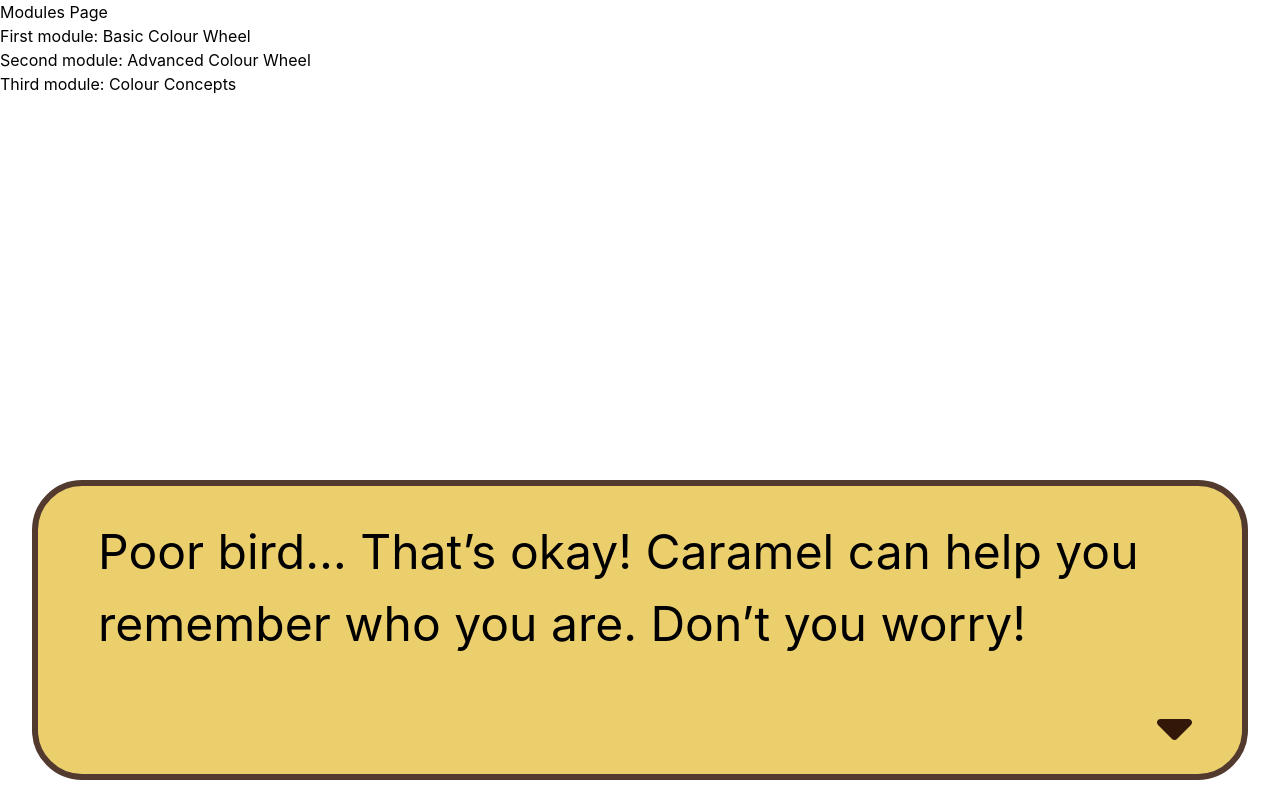
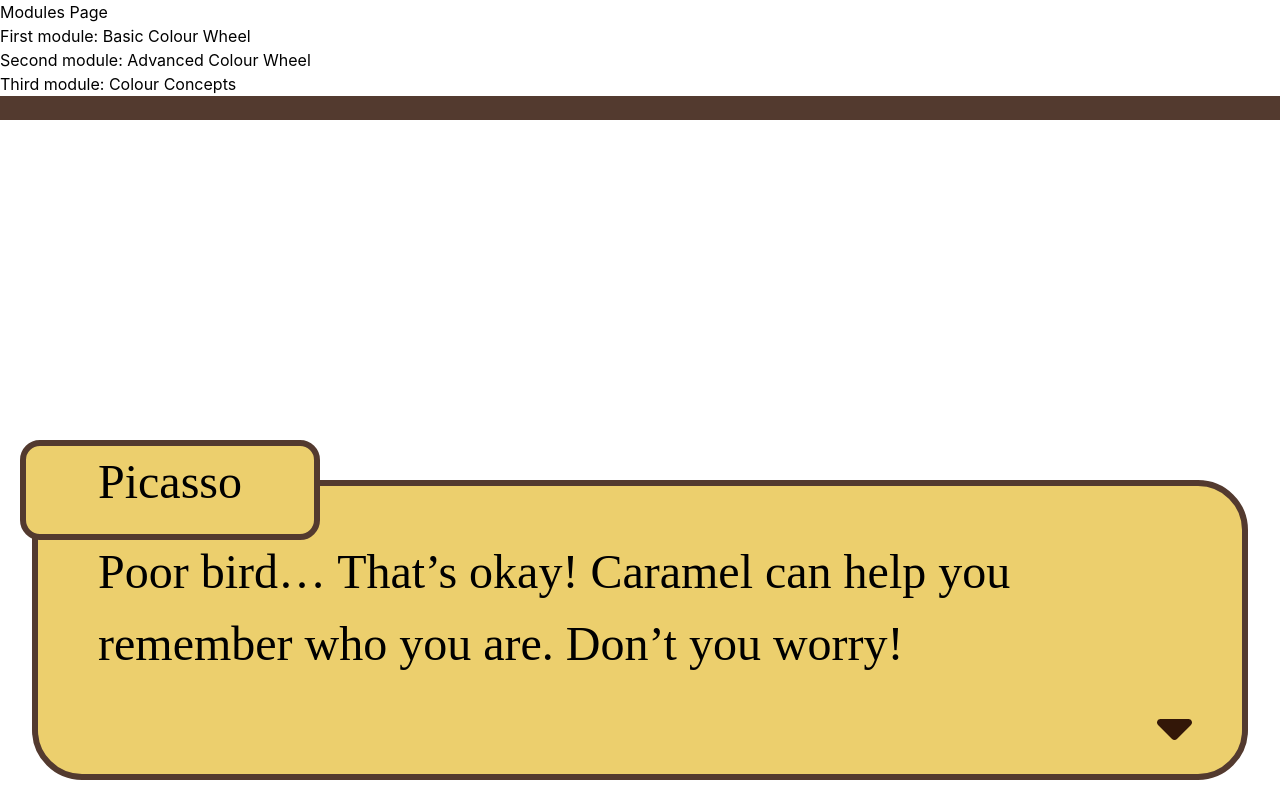
Before and after one commit to SE701G9/Colourful-Adventures, a React (Create React App) app: page /modules in a window 1280 px wide. Built offline with nearby package versions, Linux system fonts and the light colour scheme.

Commit message:
Added DialogueName and DialogueMenu components

```diff
--- a/src/components/DialogueBox.css
+++ b/src/components/DialogueBox.css
@@ -8,7 +8,8 @@
     border-radius: 50px;
     background-color: #ECCF6D;
     display: block;
-    padding: 30px 60px;
+    padding: 50px 60px;
+    z-index: 0;
   }
 
   .dialogue-message{
--- a/src/components/DialogueBox.tsx
+++ b/src/components/DialogueBox.tsx
@@ -2,9 +2,10 @@ import React from "react";
 import './DialogueBox.css';
 import DialogueButton from "./DialogueButton";
 
-/*type DialogueProps = {
+type DialogueBoxProps = {
+    message : string;
     children : React.ReactNode;
-}*/
+}
 
 const changeDialogue = () => {
     alert('Hello!');
@@ -19,11 +20,10 @@ function Dialogue(props: DialogueProps){
 }
 
 
-const DialogueBox = () => (
+const DialogueBox = ({message}: DialogueBoxProps) => (
     <div className="dialogue-box">{}
         <div className="dialogue-message">
-            <Dialogue
-                message= "Poor bird… That’s okay! Caramel can help you remember who you are. Don’t you worry!"/>
+            <h1> {message}</h1>
         </div>
         <DialogueButton
             onClick={changeDialogue}>
--- a/src/components/DialogueButton.css
+++ b/src/components/DialogueButton.css
@@ -1,5 +1,4 @@
 .dialogue-button{
-    color: "#CC3333";
     font-size: 3.5em;
     position: absolute;
     bottom: 5px;
--- /dev/null
+++ b/src/components/DialogueMenu.css
@@ -0,0 +1,4 @@
+.dialogue-menu{
+    border: 6px solid #533A2F;
+    font-family: 'Jeju Hallasan', cursive;
+}
--- /dev/null
+++ b/src/components/DialogueMenu.tsx
@@ -0,0 +1,28 @@
+import DialogueName from "./DialogueName";
+import DialogueBox from "./DialogueBox";
+import './DialogueMenu.css';
+
+type DialogueMenuProps = {
+    name : string;
+    message : string;
+    children : React.ReactNode;
+}
+
+const DialogueMenu = ({name,message}: DialogueMenuProps) => {
+
+
+
+    return(
+        <div className="dialogue-menu">
+        <DialogueName
+            name = {name}>
+        </DialogueName>
+        <DialogueBox
+            message = {message}>
+        </DialogueBox>
+    </div>
+    );
+
+}
+
+export default DialogueMenu
--- /dev/null
+++ b/src/components/DialogueName.css
@@ -0,0 +1,14 @@
+.dialogue-name{
+    position: fixed;
+    bottom: 260px;
+    left: 20px;
+    width: 300px;
+    height: 100px;
+    border: 6px solid #533A2F;
+    border-radius: 20px;
+    background-color: #ECCF6D;
+    font-size: 3em;
+    text-align: center;
+    z-index: 1;
+    font-family: "Times New Roman", 'Times New Roman', Times, serif;
+}
--- /dev/null
+++ b/src/components/DialogueName.tsx
@@ -0,0 +1,14 @@
+import './DialogueName.css';
+
+type DialogueNameProps = {
+    name: string;
+    children: React.ReactNode;
+}
+
+const DialogueName = ({name}: DialogueNameProps) => (
+    <div className="dialogue-name">
+        <h1> {name}</h1>
+    </div>
+)
+
+export default DialogueName;
--- /dev/null
+++ b/src/pages/NavigationPage.css
@@ -0,0 +1,3 @@
+.dialogue-menu h1{
+   font-family: 'Jeju Hallasan', cursive; ;
+}
--- a/src/pages/NavigationPage.tsx
+++ b/src/pages/NavigationPage.tsx
@@ -1,17 +1,22 @@
 import React from "react";
-import DialogueBox from '../components/DialogueBox';
+import DialogueMenu from "../components/DialogueMenu";
+import './NavigationPage.css'
 
 export default function NavigationPage() {
   return (
-    <>
+    <><div className="Nav">
       <h1>Modules Page</h1>
       <ul>
         <li>First module: Basic Colour Wheel</li>
         <li>Second module: Advanced Colour Wheel</li>
         <li>Third module: Colour Concepts</li>
       </ul>
-      <div>
-        <DialogueBox></DialogueBox>
+      <div className="dialogue-menu">
+        <DialogueMenu
+          name = "Picasso"
+          message = "Poor bird… That’s okay! Caramel can help you remember who you are. Don’t you worry!">
+        </DialogueMenu>
+      </div>
       </div>
     </>
 
```
